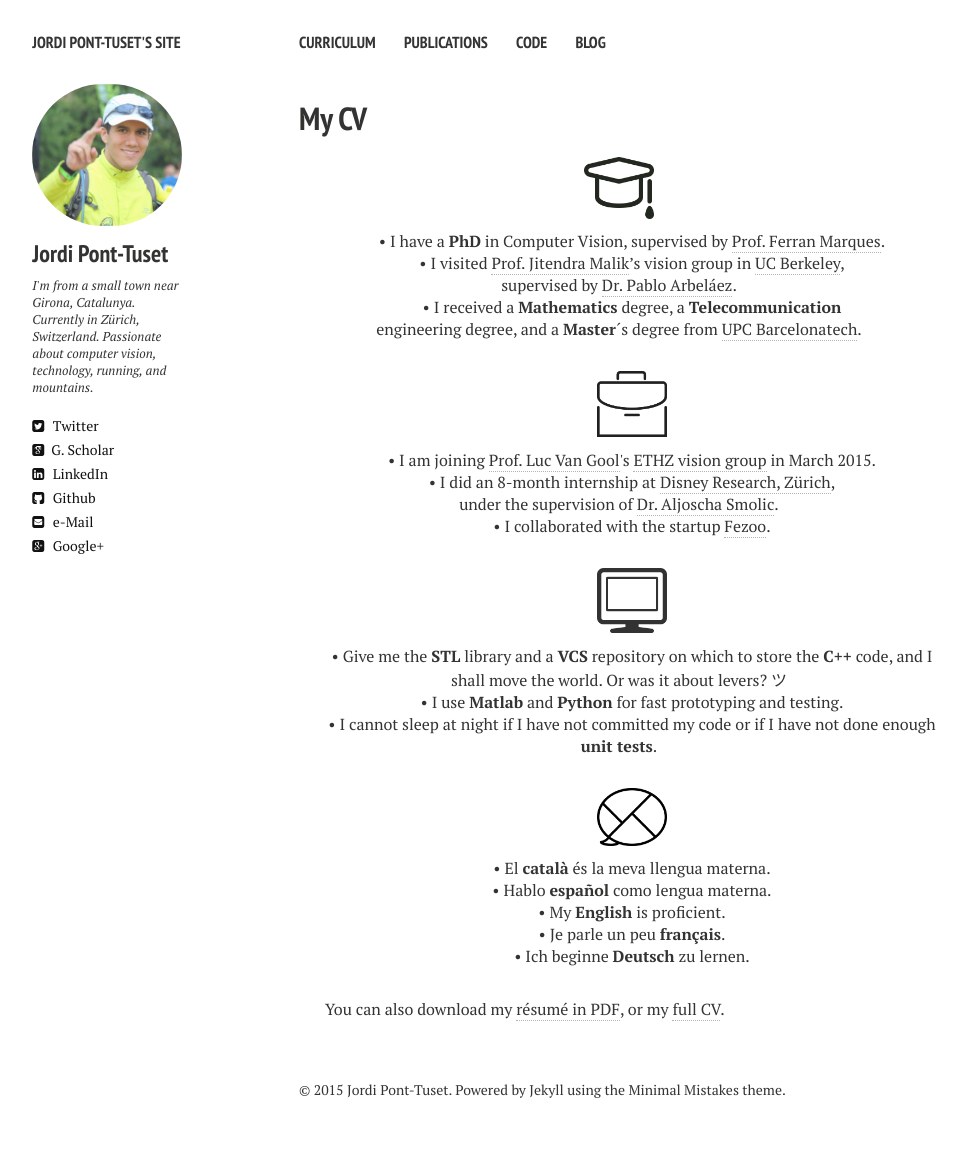
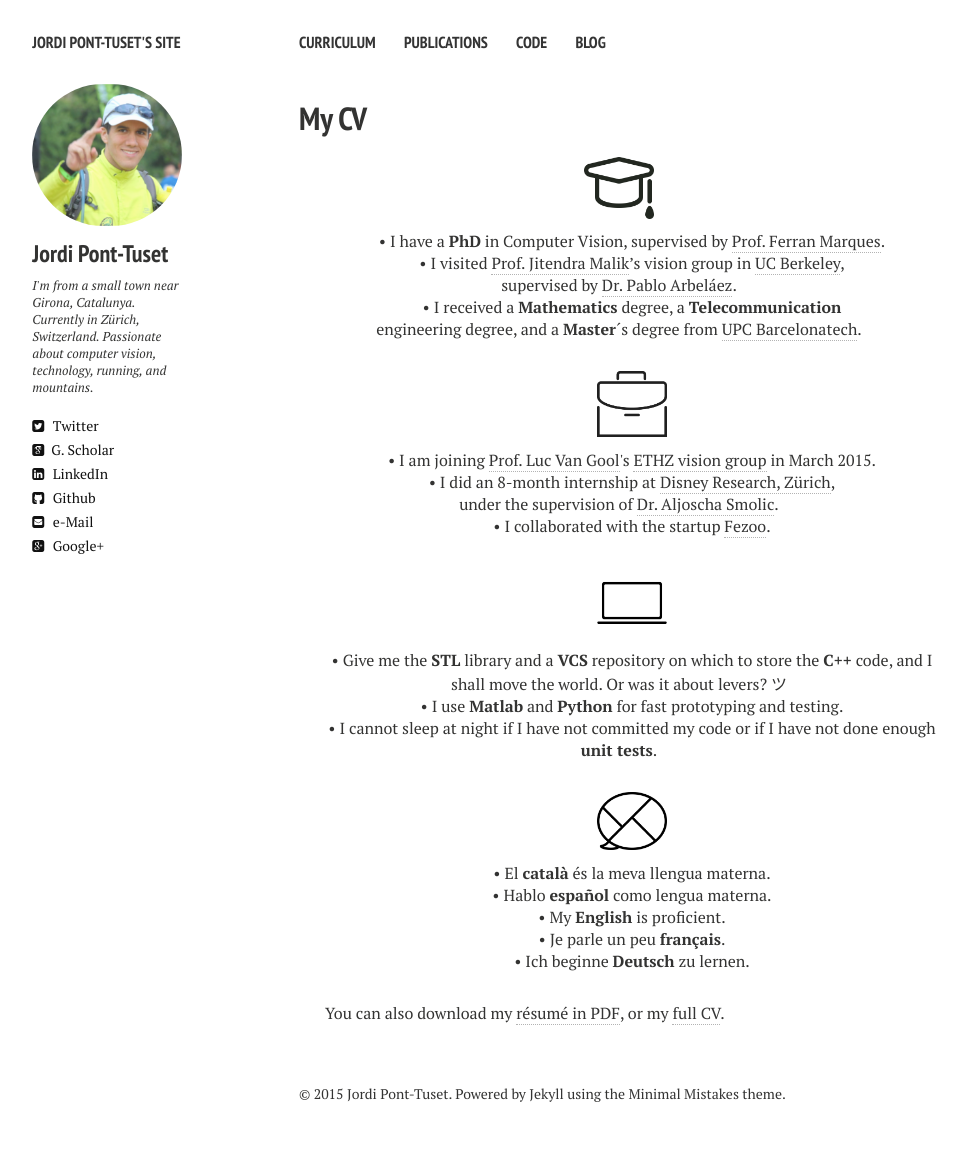
Before and after one commit to jponttuset/jponttuset.github.io, a Jekyll site: the page built from cv.md, in a window 1280 px wide. Shown: the whole page, without its empty margins (21-988 px from the left). Built offline with Jekyll 4.4.1, drawn with Linux system fonts in a browser that asks for light colours; nearby versions of some CDN libraries.

Commit message:
- Minor tweaks

```diff
--- a/_layouts/cv.html
+++ b/_layouts/cv.html
@@ -54,7 +54,7 @@
     <p align="center">&#8226 I did an 8-month internship at <a href="http://www.disneyresearch.com/research-labs/disney-research-zurich/" target="_blank">Disney Research, Zürich</a>,<br>under the supervision of <a href="http://zurich.disneyresearch.com/~smolica/" target="_blank">Dr. Aljoscha Smolic</a>.</p>
     <p align="center" class="bottom-three">&#8226 I collaborated with the startup <a href="http://fezoo.cat" target="_blank">Fezoo</a>.</p>
 
-    <p align="center" class=bottom-small><img src="{{ site.url }}/images/display.png" alt="Computer Skills" width="70" height="70"></p>
+    <p align="center" class=bottom-small><img src="{{ site.url }}/images/computer2.png" alt="Computer Skills" width="70" height="70"></p>
     <p align="center">&#8226 Give me the <strong>STL</strong> library and a <strong>VCS</strong> repository on which to store the <strong>C++</strong> code, and I shall move the world. Or was it about levers? &#12484;</p>
     <p align="center">&#8226 I use <strong>Matlab</strong> and <strong>Python</strong> for fast prototyping and testing.</p>
     <p align="center" class="bottom-three">&#8226 I cannot sleep at night if I have not committed my code or if I have not done enough <strong>unit tests</strong>.</p>
```
Also changed, not shown: images/computer1.png (added), images/computer2.png (added).
